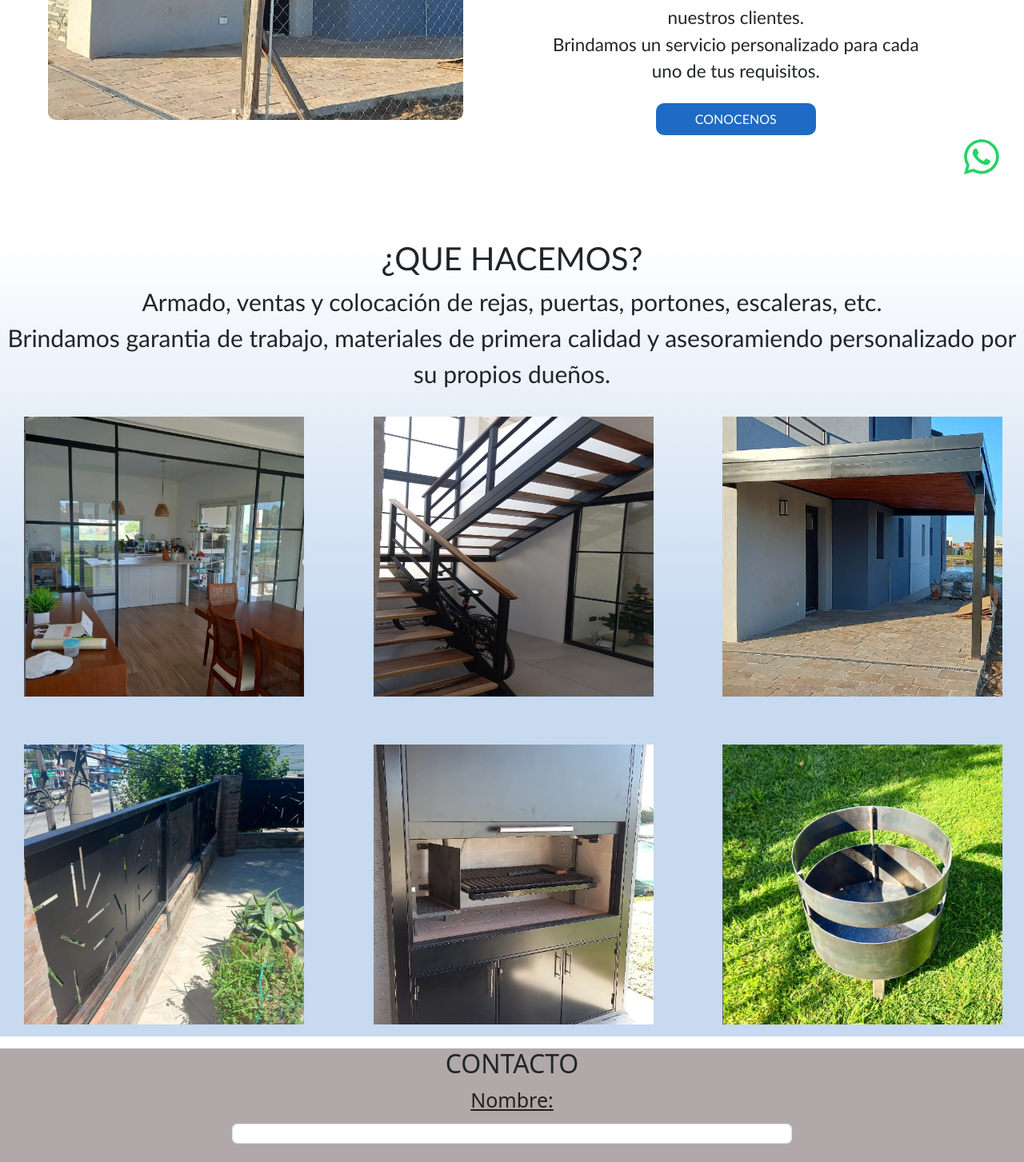
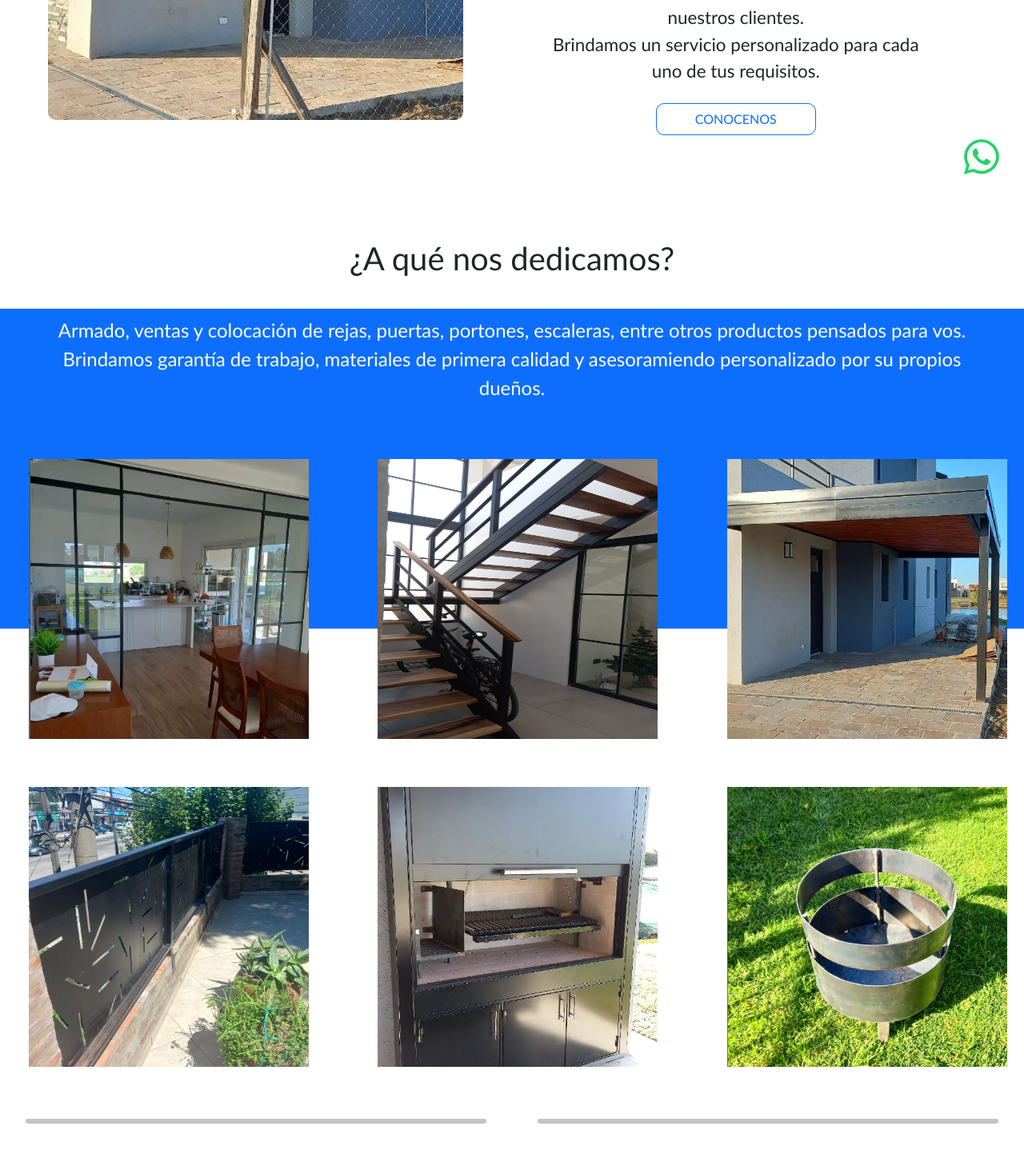
Before and after one commit to LeanRamirez/Soldando-Ideas, a React (Vite) app: page / in a window 1280 px wide. Shown: the part 540-1993 px from the top of the page at 80% size. Built offline with nearby package versions, Linux system fonts and the light colour scheme.

Commit message:
style home - gallery

```diff
--- a/src/components/contacto/contacto.module.css
+++ b/src/components/contacto/contacto.module.css
@@ -5,8 +5,7 @@
     justify-content: center;
     max-width: 100%;
     margin: 0 auto;
-    margin-top: 15px;
-    background-color: rgb(177, 169, 169);
+    margin-top: 60px;
 }
 
 .contact h3{
--- a/src/components/inicio/inicio.module.css
+++ b/src/components/inicio/inicio.module.css
@@ -4,7 +4,7 @@
     align-items: center;
     padding: 40px;
     background: rgb(29,107,196);
-    background: linear-gradient(0deg, rgba(29,107,196,0) 50%, rgba(95,95,95,0.5) 100%);
+    background: linear-gradient(0deg, rgba(29,107,196,0) 50%, rgba(129, 129, 129, 0.5) 100%);
 }
 
 .container img{
@@ -44,10 +44,10 @@
 .parrafo button{
     width: 200px;
     height: 40px;
-    background-color: #1d6bc4;
-    border: none;
+    background-color: transparent;
+    border: 1.5px solid #0d6efd;
     border-radius: 10px;
-    color: #fff;
+    color: #0d6efd;
 }
 
 .parrafoTitle {
--- a/src/components/trabajos/trabajos.jsx
+++ b/src/components/trabajos/trabajos.jsx
@@ -13,16 +13,18 @@ const Trabajos=()=>{
     return(
          <div id="trabajos" className={style.container}>
             <div className={style.info}>
-                <h1>¿QUE HACEMOS?</h1>
+                <h1>¿A qué nos dedicamos?</h1>
                 <p>
-                    Armado, ventas y colocación de rejas, puertas, portones, escaleras, etc.<br/>
-                    Brindamos garantia de trabajo, materiales de primera calidad y asesoramiendo personalizado por su propios dueños.
+                    Armado, ventas y colocación de rejas, puertas, portones, escaleras, entre otros productos pensados para vos.<br/>
+                    Brindamos garantía de trabajo, materiales de primera calidad y asesoramiendo personalizado por su propios dueños.
                 </p>
+            </div>
+            <div className= {style.backgroundGallery}>
             </div>
             <div className={style.containerImg}>
                 <div className={style.imagenContainer}>
                     <img src={img1} alt="img1"/>
-                    <p>Portico vidrio repartido</p>
+                    <p>Pórtico vidrio repartido</p>
                 </div>
                 <div className={style.imagenContainer}>
                     <img src={img7} alt="img3"/>
@@ -30,7 +32,7 @@ const Trabajos=()=>{
                 </div>
                 <div className={style.imagenContainer}>
                     <img src={img5} alt="img3"/>
-                    <p>Pergola con madera y chapa translucida</p>
+                    <p>Pergola con madera y chapa translúcida</p>
                 </div>
                 <div className={style.imagenContainer}>
                     <img src={img3} alt="img3"/>
@@ -45,6 +47,12 @@ const Trabajos=()=>{
                     <p>Fogoneros a medida</p>
                 </div>
             </div>
+            <div className= {style.lineContainer}>
+                    <div className={style.line}>
+                    </div>
+                    <div className={style.line}>
+                    </div>
+                </div>
          </div>
     )
 }
--- a/src/components/trabajos/trabajos.module.css
+++ b/src/components/trabajos/trabajos.module.css
@@ -1,23 +1,44 @@
 .container{
     font-family: 'Gill Sans', 'Gill Sans MT', Calibri, 'Trebuchet MS', sans-serif;
-    background: rgb(29,107,196);
-background: linear-gradient(0deg, rgba(29,107,196,0.25115983893557425) 50%, rgba(95,95,95,0) 100%);
+    position: relative;
+
 }
 
 .info{
     text-align: center;
     margin-top: 50px;
+    display: flex;
+    flex-direction: column;
+    justify-content: center;
 }
 
 .info p{
-    font-size: 30px;
+    font-size: 24px;
+    padding: 40px;
+    font-weight: 250;
+    color: #fff;
+}
+
+.backgroundGallery {
+    background-color: #0d6efd;
+    width: 100%;
+    height: 400px;
+    transform: translate(-50%, -50%);
+    z-index: -100;
+    margin: auto;
+    position: absolute;
+    top: 26%;
+    left: 50%;
 }
 
 .containerImg{
     display: flex;
     flex-wrap: wrap;
     justify-content: center;
+    margin-bottom: 50px;
+    text-align: center;
 }
+
 
 .containerImg img{
     margin:15px;
@@ -62,21 +83,37 @@ background: linear-gradient(0deg, rgba(29,107,196,0.25115983893557425) 50%, rgba
 
 .imagenContainer p{
     position:absolute;
-    top: 20%;
-    left: 50%;
+    top: 80%;
+    left: 45%;
     transform: translate(-50%, -50%);
     background-color: rgba(0, 0, 0, 0.7);
-    color:wheat;
+    color:#fff;
     padding: 10px;
     border-radius: 5px;
     opacity: 0;
     transition: opacity 0.3s ease;
-    font-size: 20px;
+    font-size: 18px;
+    font-weight: 80;
 }
 
 .imagenContainer:hover p{
     opacity: 1;
 }
+.lineContainer {
+    width: 100%;
+    display: flex;
+    justify-content: space-around;
+}
+.line {
+    width: 45%;
+    height: 6px;
+    border-radius: 10px;
+    background-color: #c3c3c3;
+    display: block;
+}
+
+
+
 
 @media screen and (min-width: 768px){
     .containerImg{
```
